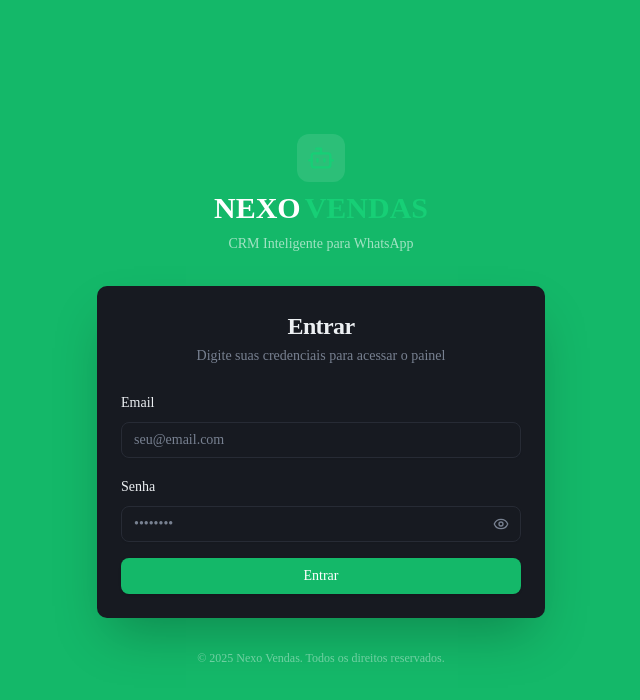
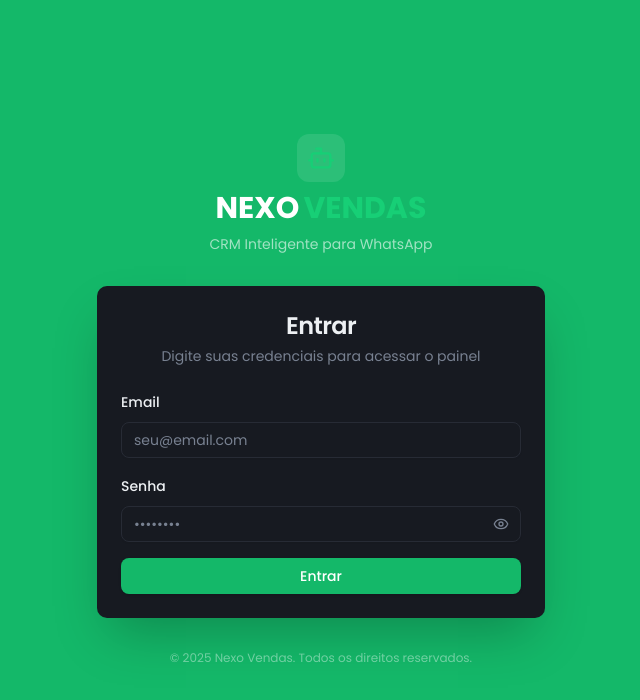
Before and after one commit to ph185982-crypto/nexo-backend, a Next.js app in the folder vendedoria/: page /login in a window 1280 px wide. Shown: the top 700 px of the page, without its empty margins (319-959 px from the left). Built offline with nearby package versions, Linux system fonts and the light colour scheme.

Commit message:
feat(ui): migrar fontes para Poppins em todo o site
Substitui GeistSans/GeistMono pela fonte Poppins (Google Fonts) via
next/font/google para consistência visual em toda a aplicação.

https://claude.ai/code/session_01GzPFJeBxyBm77zwL8tYkyR

```diff
--- a/vendedoria/src/app/globals.css
+++ b/vendedoria/src/app/globals.css
@@ -63,7 +63,7 @@
   * { @apply border-border; }
   body {
     @apply bg-background text-foreground antialiased;
-    font-family: var(--font-geist-sans), var(--font-inter), system-ui, sans-serif;
+    font-family: var(--font-poppins), system-ui, sans-serif;
     overflow-x: hidden;
   }
   html, body { height: 100%; }
--- a/vendedoria/src/app/layout.tsx
+++ b/vendedoria/src/app/layout.tsx
@@ -1,9 +1,15 @@
 import type { Metadata, Viewport } from "next";
-import { GeistSans } from "geist/font/sans";
-import { GeistMono } from "geist/font/mono";
+import { Poppins } from "next/font/google";
 import { ThemeProvider } from "next-themes";
 import "./globals.css";
 import { ApolloProvider } from "@/lib/graphql/ApolloProvider";
+
+const poppins = Poppins({
+  subsets: ["latin"],
+  weight: ["300", "400", "500", "600", "700"],
+  variable: "--font-poppins",
+  display: "swap",
+});
 
 export const metadata: Metadata = {
   title: "Nexo Vendas — CRM Inteligente para WhatsApp",
@@ -24,7 +30,7 @@ export default function RootLayout({
   return (
     <html
       lang="pt-BR"
-      className={`${GeistSans.variable} ${GeistMono.variable}`}
+      className={poppins.variable}
       suppressHydrationWarning
     >
       <body className="antialiased">
--- a/vendedoria/tailwind.config.ts
+++ b/vendedoria/tailwind.config.ts
@@ -69,8 +69,8 @@ const config: Config = {
         sm: "calc(var(--radius) - 4px)",
       },
       fontFamily: {
-        sans: ["var(--font-geist-sans)", "var(--font-inter)", "system-ui", "sans-serif"],
-        mono: ["var(--font-geist-mono)", "ui-monospace", "monospace"],
+        sans: ["var(--font-poppins)", "system-ui", "sans-serif"],
+        mono: ["ui-monospace", "monospace"],
       },
       animation: {
         "accordion-down": "accordion-down 0.2s ease-out",
```
